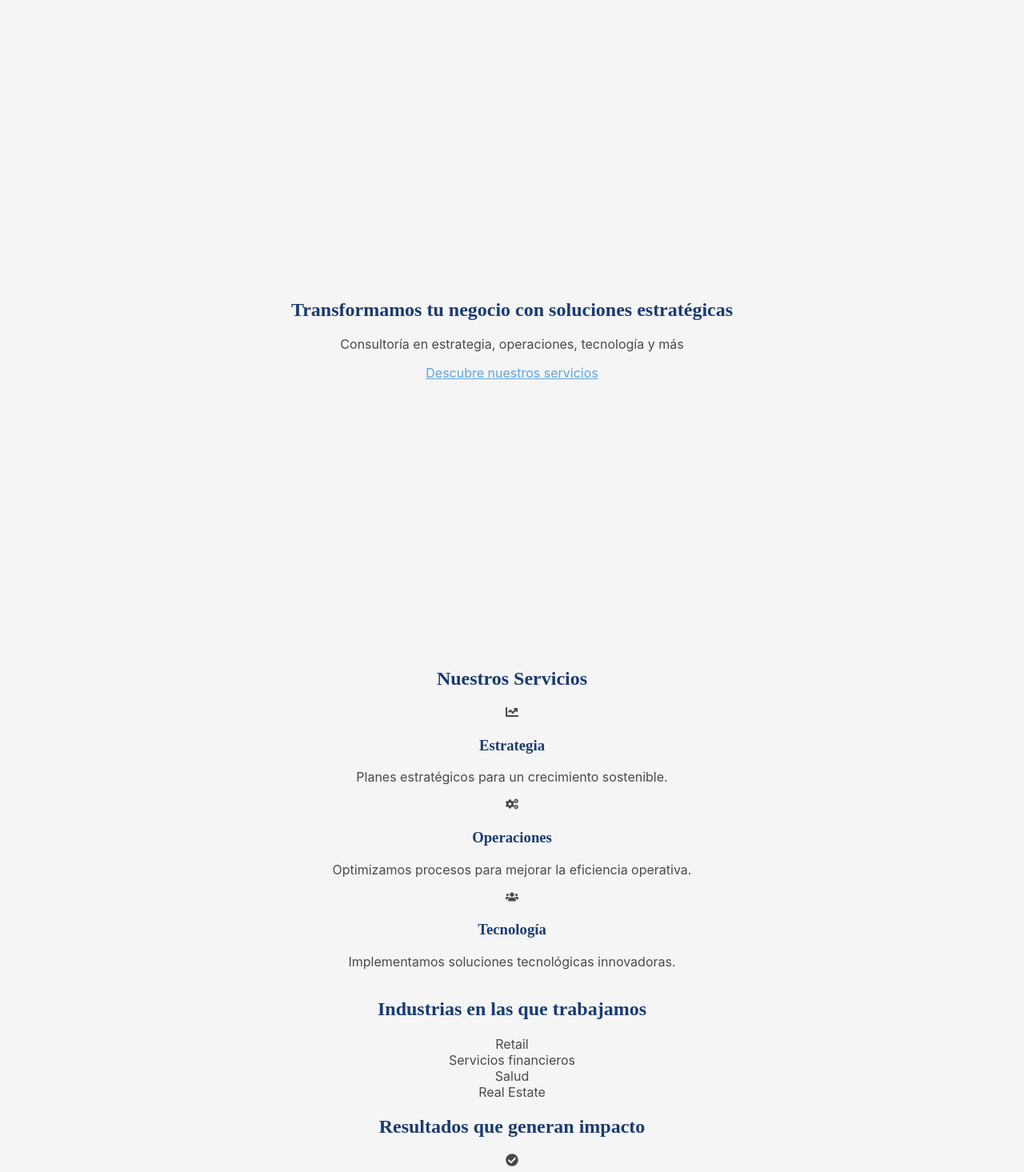
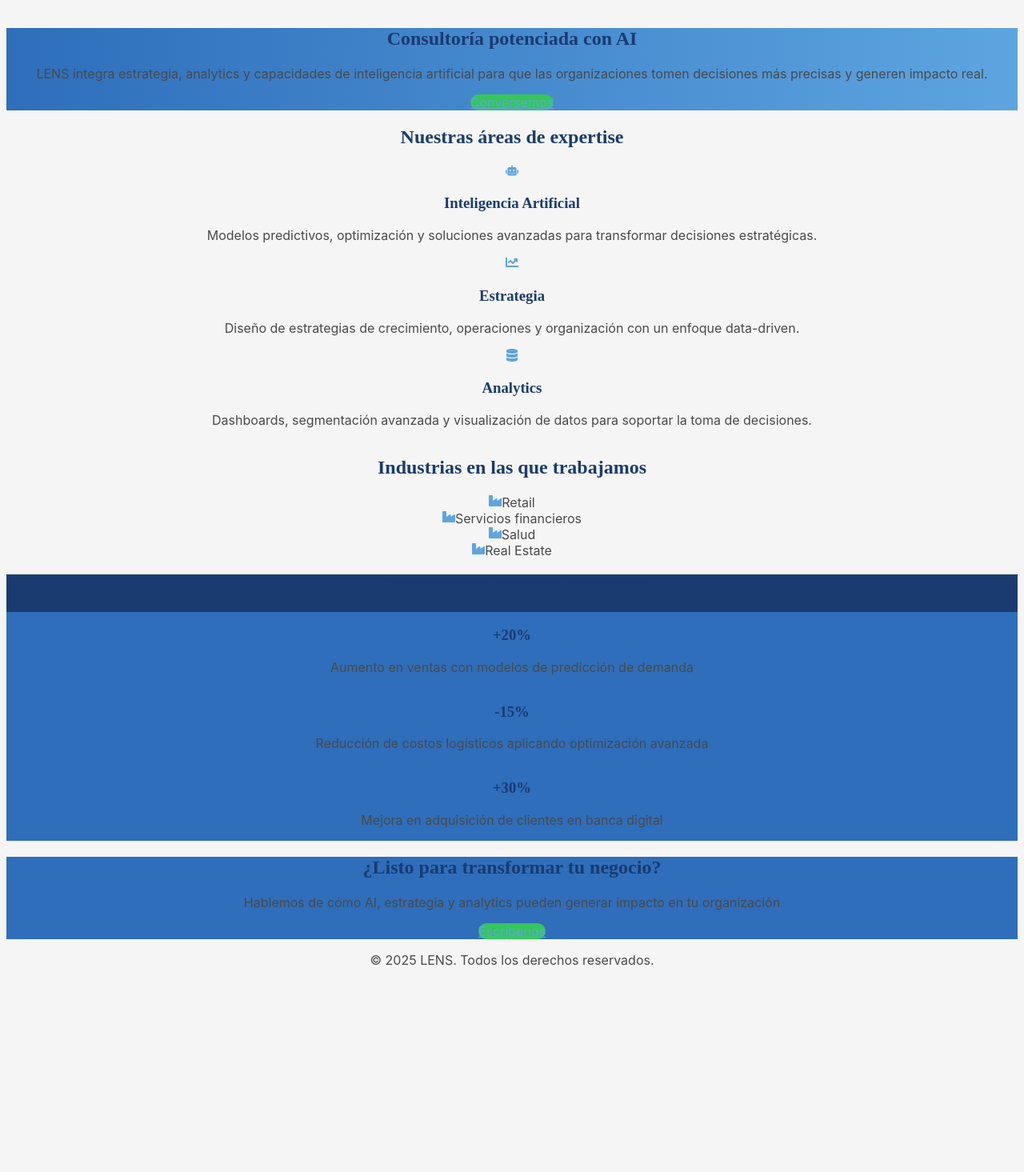
Before and after one commit to sergioech/lens-nextjs-flat, a Next.js app: page / in a window 1280 px wide. Shown: the part 45-1510 px from the top of the page at 80% size. After the commit the page ends 1271 px from the top, so only its background shows below. Built offline with nearby package versions, Linux system fonts and the light colour scheme.

Commit message:
Update page.js

```diff
--- a/app/page.js
+++ b/app/page.js
@@ -1,95 +1,84 @@
-"use client";
+'use client';
 
-import { FaChartLine, FaCogs, FaUsers, FaCheckCircle } from 'react-icons/fa';
+import { FaRobot, FaChartLine, FaDatabase, FaIndustry } from 'react-icons/fa';
 import { useEffect, useState } from 'react';
 
 export default function Home() {
 
-  const [loaded, setLoaded] = useState(false);
-  useEffect(() => setLoaded(true), []);
-
   return (
-    <div>
-
-      {/* Hero Section */}
-      <section className="relative bg-primary text-white h-screen flex items-center justify-center">
-        <div className="text-center px-6 fade-in">
-          <h1 className="text-5xl font-serif mb-4">Transformamos tu negocio con soluciones estratégicas</h1>
-          <p className="text-xl mb-8 text-light">Consultoría en estrategia, operaciones, tecnología y más</p>
-          <a href="#services" className="bg-medium text-white py-3 px-6 rounded-full text-lg hover:bg-accent transition transform hover:-translate-y-1">
-            Descubre nuestros servicios
-          </a>
-        </div>
+    <div className="w-full">
+      {/* Hero */}
+      <section className="bg-gradient-to-r from-[#2E6EBB] to-[#5DA5E0] text-white py-32 px-6 text-center">
+        <h1 className="text-6xl font-bold mb-6">Consultoría potenciada con AI</h1>
+        <p className="text-xl mb-8 max-w-3xl mx-auto">
+          LENS integra estrategia, analytics y capacidades de inteligencia artificial
+          para que las organizaciones tomen decisiones más precisas y generen impacto real.
+        </p>
+        <a href="#contacto" className="bg-[#34C759] text-white px-8 py-4 rounded-full font-semibold shadow-lg hover:bg-[#28a745] inline-block">
+          Conversemos
+        </a>
       </section>
 
-      {/* Expertise / Áreas de Servicio */}
-      <section id="services" className="py-24 bg-light">
-        <div className="container mx-auto text-center">
-          <h2 className="text-4xl font-serif mb-12 text-primary fade-in">Nuestros Servicios</h2>
-          <div className="grid md:grid-cols-3 gap-12">
-            <div className={`bg-white p-8 rounded-lg shadow-lg hover:shadow-xl transition transform hover:-translate-y-2 ${loaded ? 'fade-in' : ''}`}>
-              <FaChartLine className="text-5xl text-medium mb-4 mx-auto" />
-              <h3 className="text-2xl font-semibold mb-2 text-dark">Estrategia</h3>
-              <p className="text-dark">Planes estratégicos para un crecimiento sostenible.</p>
-            </div>
-            <div className={`bg-white p-8 rounded-lg shadow-lg hover:shadow-xl transition transform hover:-translate-y-2 ${loaded ? 'fade-in' : ''}`}>
-              <FaCogs className="text-5xl text-medium mb-4 mx-auto" />
-              <h3 className="text-2xl font-semibold mb-2 text-dark">Operaciones</h3>
-              <p className="text-dark">Optimizamos procesos para mejorar la eficiencia operativa.</p>
-            </div>
-            <div className={`bg-white p-8 rounded-lg shadow-lg hover:shadow-xl transition transform hover:-translate-y-2 ${loaded ? 'fade-in' : ''}`}>
-              <FaUsers className="text-5xl text-medium mb-4 mx-auto" />
-              <h3 className="text-2xl font-semibold mb-2 text-dark">Tecnología</h3>
-              <p className="text-dark">Implementamos soluciones tecnológicas innovadoras.</p>
-            </div>
+      {/* Expertise */}
+      <section id="expertise" className="py-24 px-6 bg-[#F5F5F5]">
+        <h2 className="text-4xl font-bold text-center mb-16">Nuestras áreas de expertise</h2>
+        <div className="max-w-6xl mx-auto grid md:grid-cols-3 gap-12">
+          <div className="bg-white rounded-2xl shadow-lg p-8 hover:shadow-2xl transition transform hover:-translate-y-1">
+            <div className="text-5xl text-[#5DA5E0] mb-4 text-center"><FaRobot /></div>
+            <h3 className="text-2xl font-semibold mb-3 text-center">Inteligencia Artificial</h3>
+            <p className="text-center">Modelos predictivos, optimización y soluciones avanzadas para transformar decisiones estratégicas.</p>
+          </div>
+          <div className="bg-white rounded-2xl shadow-lg p-8 hover:shadow-2xl transition transform hover:-translate-y-1">
+            <div className="text-5xl text-[#5DA5E0] mb-4 text-center"><FaChartLine /></div>
+            <h3 className="text-2xl font-semibold mb-3 text-center">Estrategia</h3>
+            <p className="text-center">Diseño de estrategias de crecimiento, operaciones y organización con un enfoque data-driven.</p>
+          </div>
+          <div className="bg-white rounded-2xl shadow-lg p-8 hover:shadow-2xl transition transform hover:-translate-y-1">
+            <div className="text-5xl text-[#5DA5E0] mb-4 text-center"><FaDatabase /></div>
+            <h3 className="text-2xl font-semibold mb-3 text-center">Analytics</h3>
+            <p className="text-center">Dashboards, segmentación avanzada y visualización de datos para soportar la toma de decisiones.</p>
           </div>
         </div>
       </section>
 
       {/* Industrias */}
-      <section id="industries" className="py-24 bg-gray-50">
-        <div className="container mx-auto text-center">
-          <h2 className="text-4xl font-serif mb-12 text-primary fade-in">Industrias en las que trabajamos</h2>
-          <div className="grid md:grid-cols-4 gap-8">
-            <div className="bg-white p-6 rounded-lg shadow-md hover:shadow-lg transition transform hover:-translate-y-1">Retail</div>
-            <div className="bg-white p-6 rounded-lg shadow-md hover:shadow-lg transition transform hover:-translate-y-1">Servicios financieros</div>
-            <div className="bg-white p-6 rounded-lg shadow-md hover:shadow-lg transition transform hover:-translate-y-1">Salud</div>
-            <div className="bg-white p-6 rounded-lg shadow-md hover:shadow-lg transition transform hover:-translate-y-1">Real Estate</div>
-          </div>
+      <section id="industrias" className="py-24 px-6">
+        <h2 className="text-4xl font-bold text-center mb-16">Industrias en las que trabajamos</h2>
+        <div className="max-w-6xl mx-auto grid md:grid-cols-4 gap-8 text-center">
+          <div className="p-8 bg-white rounded-xl shadow-md hover:shadow-xl transition transform hover:-translate-y-1"><FaIndustry className="text-4xl mb-2 text-[#5DA5E0]"/>Retail</div>
+          <div className="p-8 bg-white rounded-xl shadow-md hover:shadow-xl transition transform hover:-translate-y-1"><FaIndustry className="text-4xl mb-2 text-[#5DA5E0]"/>Servicios financieros</div>
+          <div className="p-8 bg-white rounded-xl shadow-md hover:shadow-xl transition transform hover:-translate-y-1"><FaIndustry className="text-4xl mb-2 text-[#5DA5E0]"/>Salud</div>
+          <div className="p-8 bg-white rounded-xl shadow-md hover:shadow-xl transition transform hover:-translate-y-1"><FaIndustry className="text-4xl mb-2 text-[#5DA5E0]"/>Real Estate</div>
         </div>
       </section>
 
-      {/* Resultados / Impacto */}
-      <section id="impact" className="py-24 bg-dark text-white text-center">
-        <h2 className="text-4xl font-serif mb-12 fade-in">Resultados que generan impacto</h2>
-        <div className="grid md:grid-cols-3 gap-12 max-w-5xl mx-auto">
-          <div className="bg-primary p-8 rounded-lg shadow-lg flex flex-col items-center hover:scale-105 transition transform">
-            <FaCheckCircle className="text-accent text-4xl mb-3" />
-            <h3 className="text-4xl font-bold mb-2">+20%</h3>
+      {/* Impacto */}
+      <section id="impacto" className="py-24 px-6 bg-[#1A3B70] text-white">
+        <h2 className="text-4xl font-bold text-center mb-16">Resultados que generan impacto</h2>
+        <div className="max-w-6xl mx-auto grid md:grid-cols-3 gap-12">
+          <div className="bg-[#2E6EBB] rounded-2xl p-10 shadow-lg hover:shadow-2xl transition transform hover:-translate-y-1 text-center">
+            <h3 className="text-5xl font-bold mb-3">+20%</h3>
             <p>Aumento en ventas con modelos de predicción de demanda</p>
           </div>
-          <div className="bg-primary p-8 rounded-lg shadow-lg flex flex-col items-center hover:scale-105 transition transform">
-            <FaCheckCircle className="text-accent text-4xl mb-3" />
-            <h3 className="text-4xl font-bold mb-2">-15%</h3>
+          <div className="bg-[#2E6EBB] rounded-2xl p-10 shadow-lg hover:shadow-2xl transition transform hover:-translate-y-1 text-center">
+            <h3 className="text-5xl font-bold mb-3">-15%</h3>
             <p>Reducción de costos logísticos aplicando optimización avanzada</p>
           </div>
-          <div className="bg-primary p-8 rounded-lg shadow-lg flex flex-col items-center hover:scale-105 transition transform">
-            <FaCheckCircle className="text-accent text-4xl mb-3" />
-            <h3 className="text-4xl font-bold mb-2">+30%</h3>
+          <div className="bg-[#2E6EBB] rounded-2xl p-10 shadow-lg hover:shadow-2xl transition transform hover:-translate-y-1 text-center">
+            <h3 className="text-5xl font-bold mb-3">+30%</h3>
             <p>Mejora en adquisición de clientes en banca digital</p>
           </div>
         </div>
       </section>
 
-      {/* Contacto / CTA */}
-      <section id="contact" className="py-24 bg-medium text-white text-center">
-        <h2 className="text-4xl font-serif mb-6 fade-in">¿Listo para transformar tu negocio?</h2>
-        <p className="mb-8">Hablemos de cómo AI, estrategia y analytics pueden generar impacto en tu organización</p>
-        <a href="mailto:contacto@lens.mx" className="bg-accent text-white py-3 px-6 rounded-full text-lg hover:bg-primary transition transform hover:-translate-y-1">
+      {/* Contacto */}
+      <section id="contacto" className="py-24 px-6 bg-[#2E6EBB] text-white text-center">
+        <h2 className="text-4xl font-bold mb-6">¿Listo para transformar tu negocio?</h2>
+        <p className="mb-8 max-w-2xl mx-auto">Hablemos de cómo AI, estrategia y analytics pueden generar impacto en tu organización</p>
+        <a href="mailto:contacto@lens.mx" className="bg-[#34C759] text-white px-8 py-4 rounded-full font-semibold shadow-lg hover:bg-[#28a745] inline-block">
           Escríbenos
         </a>
       </section>
-
     </div>
   );
 }
```
